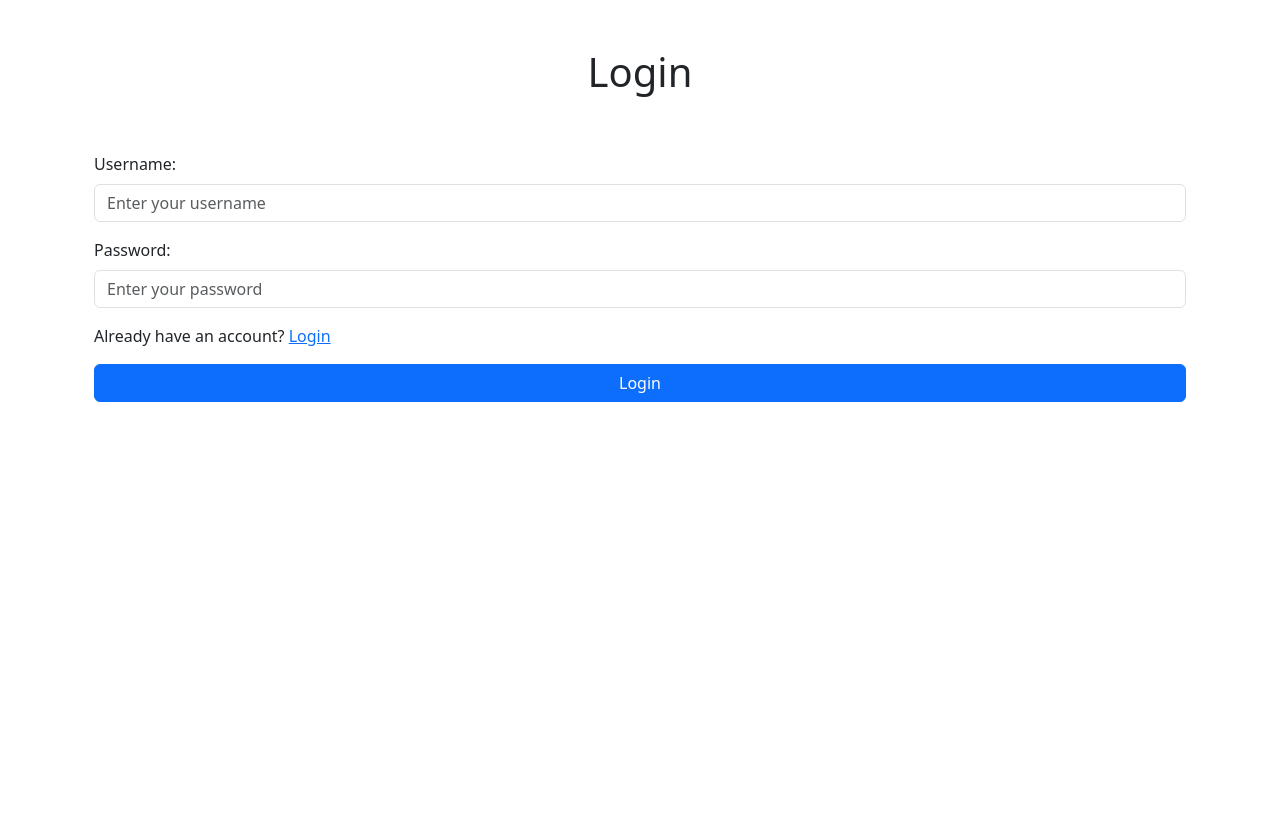
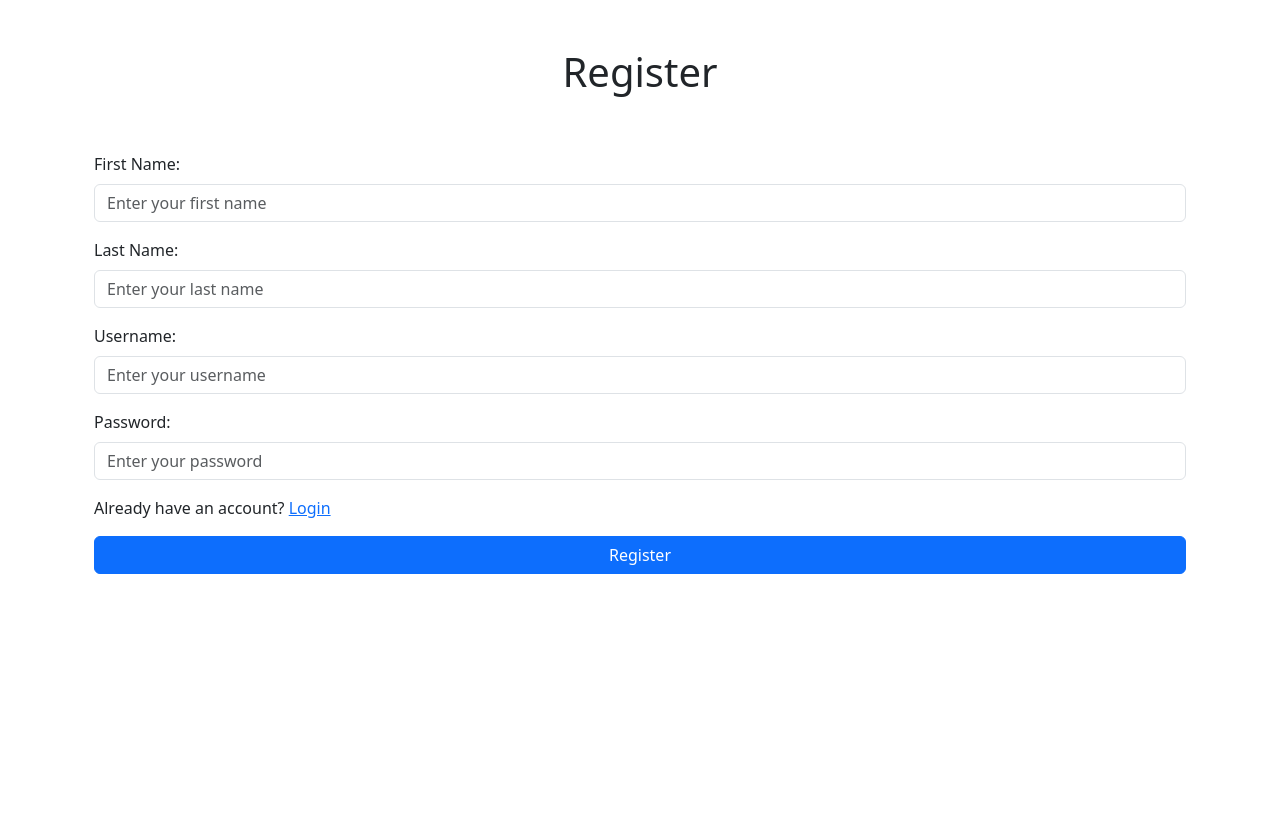
Before and after one commit to AlzyWelzy/Savorify, a Django app: page /register/ in a window 1280 px wide. Shown: the top 814 px of the page. Run offline with Django 4.2, Linux system fonts and the light colour scheme.

Commit message:
implemented register

```diff
--- a/home/templates/register.html
+++ b/home/templates/register.html
@@ -1,6 +1,6 @@
 {% extends "base.html" %} {% block content %}
 <header>
-  <h1 class="text-center">Login</h1>
+  <h1 class="text-center">Register</h1>
 </header>
 
 <main class="container mt-5">
@@ -8,13 +8,31 @@
     {% csrf_token %}
     <fieldset>
       <legend class="visually-hidden">Register Form</legend>
-
+      <label for="first_name" class="form-label">First Name:</label>
+      <input
+        type="text"
+        id="first_name"
+        class="form-control mb-3"
+        placeholder="Enter your first name"
+        name="first_name"
+        required
+      />
+      <label for="last_name" class="form-label">Last Name:</label>
+      <input
+        type="text"
+        id="last_name"
+        class="form-control mb-3"
+        placeholder="Enter your last name"
+        name="last_name"
+        required
+      />
       <label for="username" class="form-label">Username:</label>
       <input
-        type="text"
+        type="email"
         id="username"
         class="form-control mb-3"
         placeholder="Enter your username"
+        name="username"
         required
       />
 
@@ -24,12 +42,13 @@
         id="password"
         class="form-control mb-3"
         placeholder="Enter your password"
+        name="password"
         required
       />
 
       <p>Already have an account? <a href="{% url 'login' %}">Login</a></p>
 
-      <button type="submit" class="btn btn-primary w-100">Login</button>
+      <button type="submit" class="btn btn-primary w-100">Register</button>
     </fieldset>
   </form>
 </main>
--- a/home/views.py
+++ b/home/views.py
@@ -1,5 +1,6 @@
 from django.shortcuts import render, redirect
-from .models import Home
+from .models import *
+from django.contrib.auth.models import User
 import datetime
 
 # Create your views here.
@@ -63,4 +64,19 @@ def login_page(request):
 
 
 def register_page(request):
+    if request.method == "POST":
+        first_name = request.POST.get("first_name")
+        last_name = request.POST.get("last_name")
+        username = request.POST.get("username")
+        password = request.POST.get("password")
+
+        user = User.objects.create_user(
+            first_name=first_name,
+            last_name=last_name,
+            username=username,
+        )
+        user.set_password(password)
+        user.save()
+        return redirect("/register")
+
     return render(request, "register.html")
```
